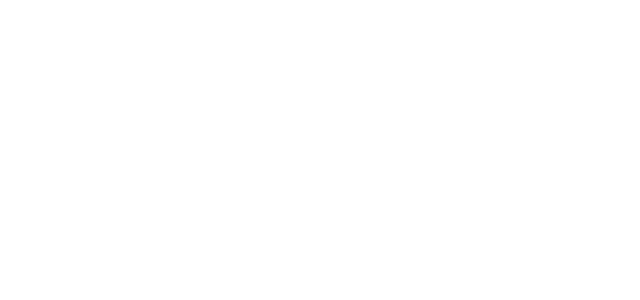
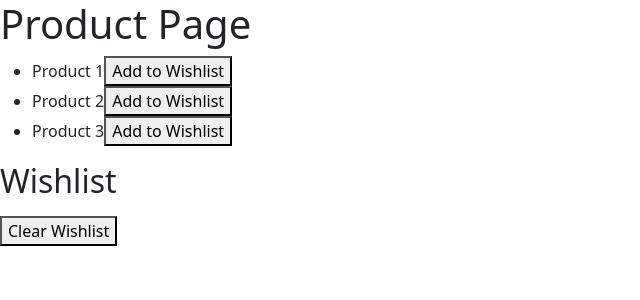
Before and after one commit to Ludwigstud/Webshop_Scrum, a React (Create React App) app in the folder Frontend/webapp-shop/: page / in a window 1280 px wide. Shown: the top 300 px of the page, without its empty margins (0-640 px from the left). Built offline with nearby package versions, Linux system fonts and the light colour scheme.

Commit message:
made a simple product page to display the wishlist, it saves the stored products inside localstorage and then displays them inside the wishlist on pageload.

```diff
--- a/Frontend/webapp-shop/src/App.js
+++ b/Frontend/webapp-shop/src/App.js
@@ -1,8 +1,8 @@
-
+import Product from "./pages/Products";
 function App() {
   return (
     <div className="App">
-
+      <Product />
     </div>
   );
 }
--- /dev/null
+++ b/Frontend/webapp-shop/src/pages/Products/index.jsx
@@ -0,0 +1,57 @@
+import React, { useState, useEffect } from 'react';
+
+function Product() {
+  const [products, setProducts] = useState([
+    { id: 1, name: 'Product 1' },
+    { id: 2, name: 'Product 2' },
+    { id: 3, name: 'Product 3' },
+  ]);
+
+  const [wishlist, setWishlist] = useState(() => {
+    const savedWishlist = JSON.parse(localStorage.getItem('wishlist'));
+    return savedWishlist || [];
+  });
+
+  const addToWishlist = (product) => {
+    if (!wishlist.find((item) => item.id === product.id)) {
+      setWishlist([...wishlist, product]);
+    }
+  };
+
+  const clearWishlist = () => {
+    setWishlist([]); // Clear the wishlist
+    localStorage.removeItem('wishlist'); // Clear the wishlist from localStorage
+  };
+
+  useEffect(() => {
+    localStorage.setItem('wishlist', JSON.stringify(wishlist));
+  }, [wishlist]);
+
+  return (
+    <div>
+      <h1>Product Page</h1>
+      <ul>
+        {products.map((product) => (
+          <li key={product.id}>
+            {product.name}
+            <button onClick={() => addToWishlist(product)}>
+              Add to Wishlist
+            </button>
+          </li>
+        ))}
+      </ul>
+
+      <div>
+        <h2>Wishlist</h2>
+        <ul>
+          {wishlist.map((product) => (
+            <li key={product.id}>{product.name}</li>
+          ))}
+        </ul>
+        <button onClick={clearWishlist}>Clear Wishlist</button>
+      </div>
+    </div>
+  );
+}
+
+export default Product;
```
